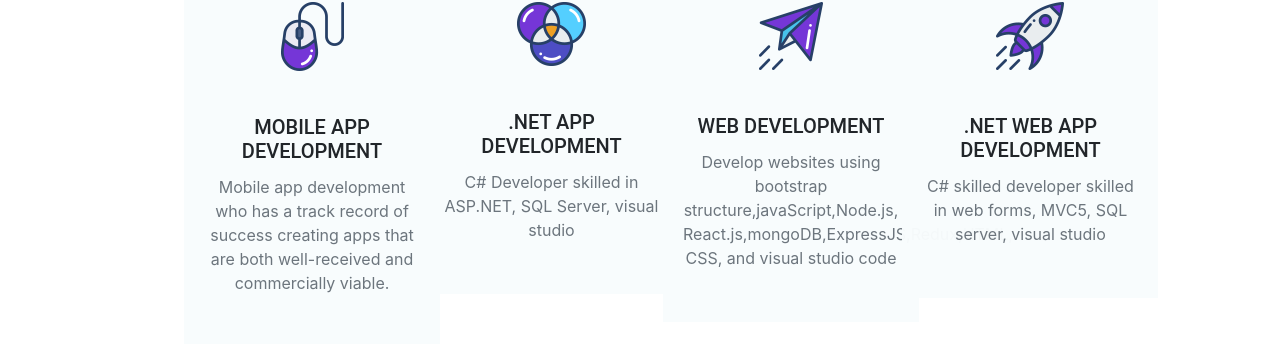
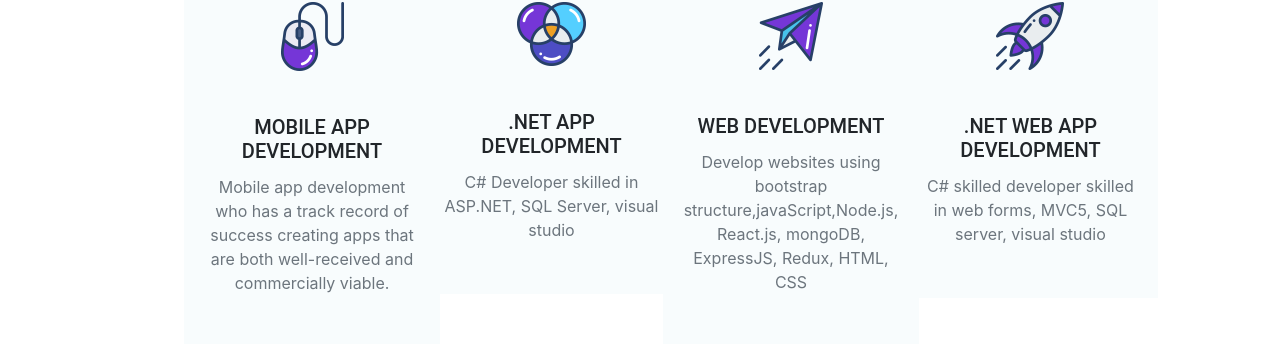
Before and after one commit to LungeloMageba/personal-website, a plain HTML site: page Index.html in a window 1280 px wide. Shown: the part 2681-3025 px from the top of the page. Drawn offline with Linux system fonts and the light colour scheme.

Commit message:
Update Index.html

```diff
--- a/Index.html
+++ b/Index.html
@@ -292,7 +292,7 @@
                                 <div class="card-body text-center">
                                     <h5 class="card-title text-uppercase font-roboto">web development</h5>
                                     <p class="card-text text-secondary">
-                                        Develop websites using bootstrap structure,javaScript,Node.js, React.js,mongoDB,ExpressJS,Redux,HTML, CSS, and visual studio code
+                                        Develop websites using bootstrap structure,javaScript,Node.js, React.js, mongoDB, ExpressJS, Redux, HTML, CSS
                                     </p>
                                 </div>
                             </div>
```
